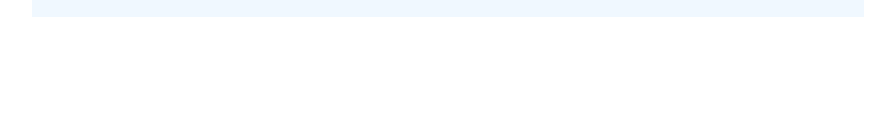
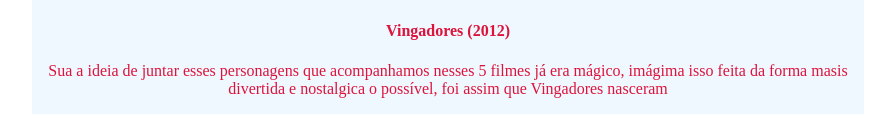
Before and after one commit to viniciusabrao-beep/Blog-filmes-Marvel, a plain HTML site: page index.html in a window 1280 px wide. Shown: the part 1276-1395 px from the top of the page, without its empty margins (192-1087 px from the left). Before the commit the page ends 1301 px from the top, so only its background shows below. Drawn offline with Linux system fonts and the light colour scheme.

Commit message:
blog 3.6

```diff
--- a/index.html
+++ b/index.html
@@ -60,6 +60,10 @@
 
 <iframe width="560" height="315" src="https://www.youtube.com/embed/kI6Qu5DagCI?si=CA6ZuxoncoFd5aBF" title="YouTube video player" frameborder="0" allow="accelerometer; autoplay; clipboard-write; encrypted-media; gyroscope; picture-in-picture; web-share" referrerpolicy="strict-origin-when-cross-origin" allowfullscreen></iframe>
 
+<h4>Vingadores (2012)</h4>
+<p4>Sua a ideia de juntar esses personagens que acompanhamos nesses 5 filmes já era mágico, imágima isso feita da forma masis divertida e nostalgica o possível, foi assim que Vingadores nasceram
+
+</p4>
 
     </main>
 </body>
```
